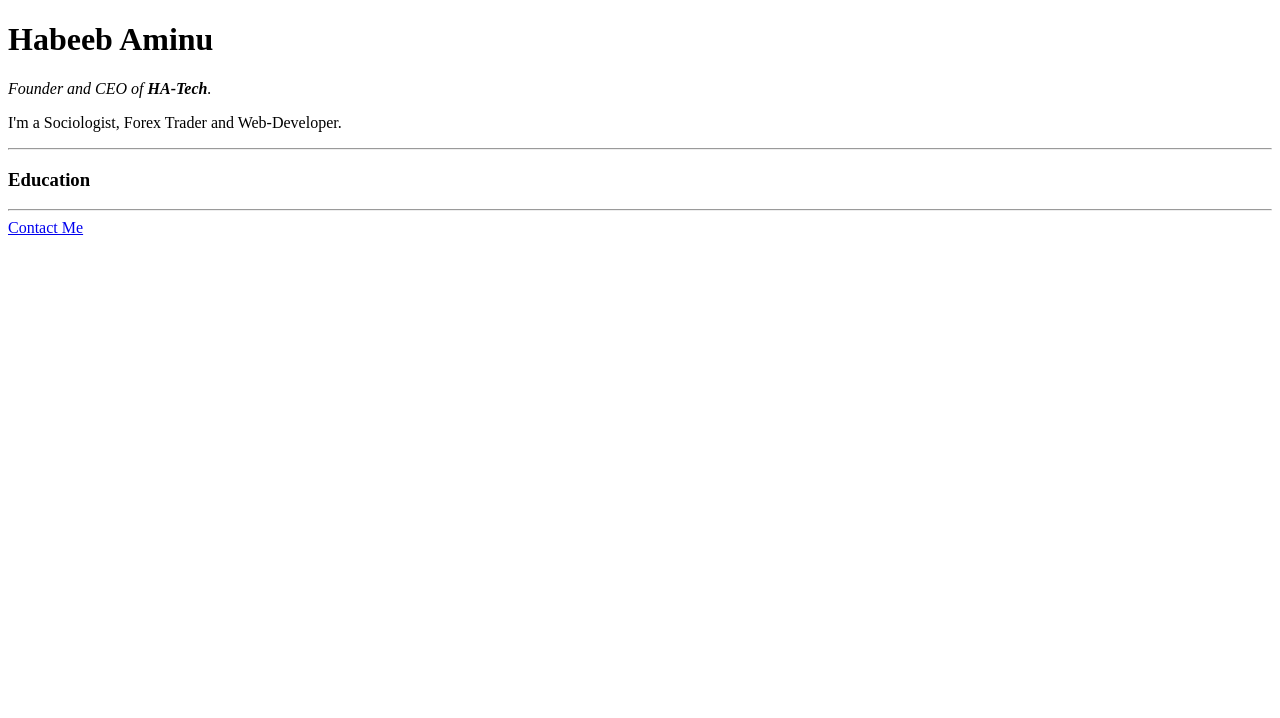
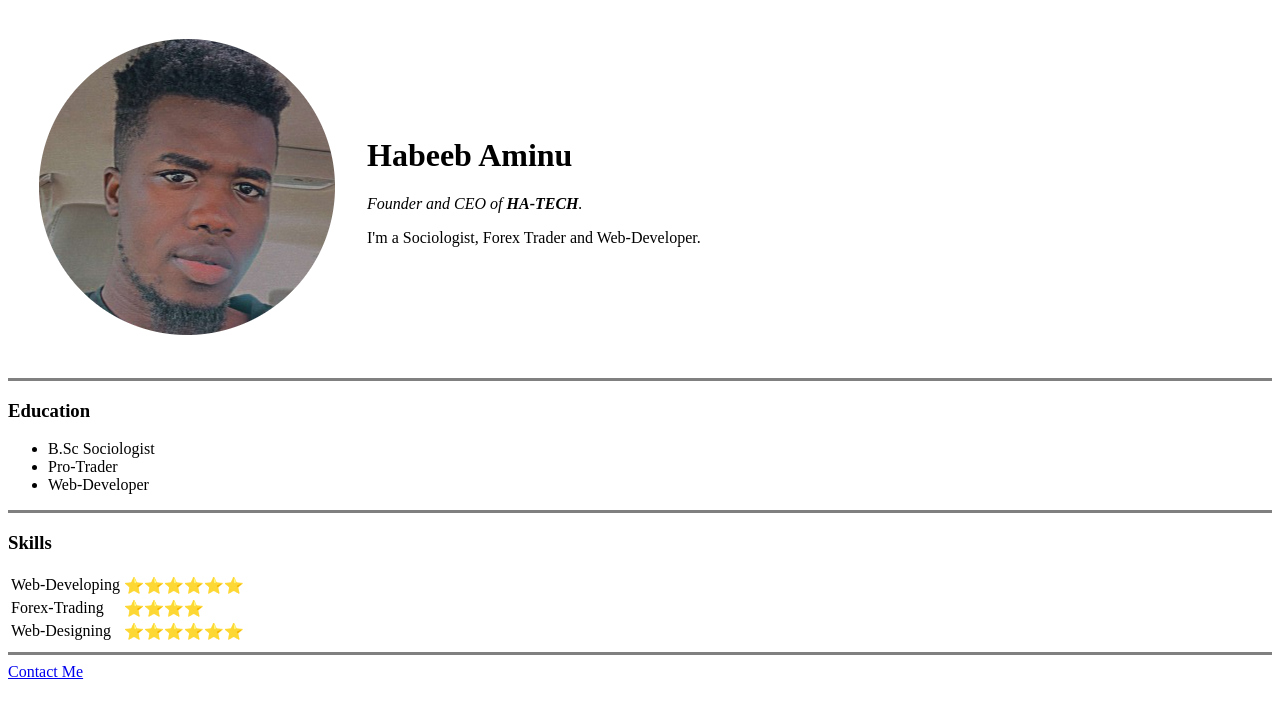
Before and after one commit to softedoboy/CV, a plain HTML site: page index.html in a window 1280 px wide. Drawn offline with Linux system fonts and the light colour scheme.

Commit message:
Update to Cv

```diff
--- a/index.html
+++ b/index.html
@@ -5,12 +5,38 @@
     <title>Habeeb's Personal Site</title>
 </head>
 <body>
-    <h1> Habeeb Aminu </h1>
-    <p><em>Founder and CEO of <strong>HA-Tech</strong>.</em></p>
-    <p>I'm a Sociologist, Forex Trader and Web-Developer.</p>
-    <hr>
+    <table cellspacing="30">
+        <tr>
+            <td> <img src="images/me-modified.png" alt="Habeeb"></td>
+            <td> <h1> Habeeb Aminu </h1>
+                <p><em>Founder and CEO of <strong>HA-TECH</strong>.</em></p>
+                <p>I'm a Sociologist, Forex Trader and Web-Developer.</p></td>
+        </tr>
+    </table>
+    <hr size="3" noshade="">
     <h3>Education</h3>
-    <hr>
+    <ul>
+        <li>B.Sc Sociologist</li>
+        <li>Pro-Trader</li>
+        <li>Web-Developer</li>
+    </ul>
+    <hr size="3" noshade="">
+    <h3>Skills</h3>
+    <table>
+        <tr>
+            <td>Web-Developing</td>
+            <td>⭐️⭐️⭐️⭐️⭐️⭐️</td>
+        </tr>
+        <tr>
+            <td>Forex-Trading</td>
+            <td>⭐️⭐️⭐️⭐️</td>
+        </tr>
+        <tr>
+            <td>Web-Designing</td>
+            <td>⭐️⭐️⭐️⭐️⭐️⭐️</td>
+        </tr>
+    </table>
+    <hr size="3" noshade="">
     <a href="contact.html">Contact Me</a>
 </body>
 </html>
```
Also changed, not shown: contact.html (+9 -8 lines), images/me-modified.png (added), images/me.jpg (added).
